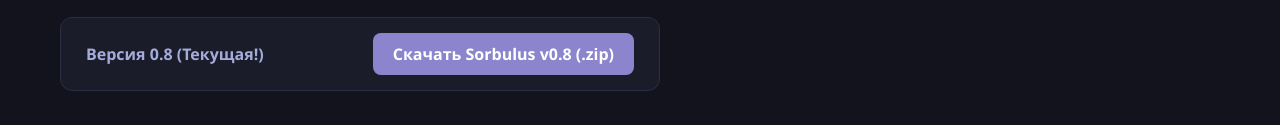
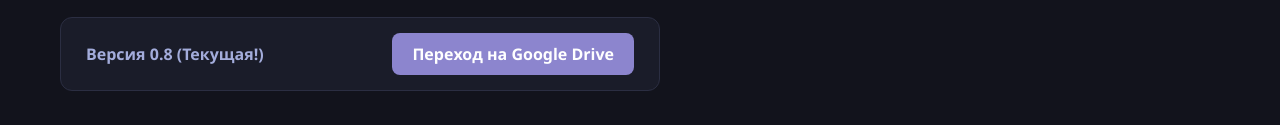
Before and after one commit to JanmiMC/sorbulus, a plain HTML site: page index.html in a window 1280 px wide. Shown: the part 1359-1484 px from the top of the page. Drawn offline with Linux system fonts and the light colour scheme; a web font is replaced by a local one.

Commit message:
Add files via upload

```diff
--- a/index.html
+++ b/index.html
@@ -49,9 +49,7 @@
         <div class="downloads-box">
             <div class="download-item">
                 <span class="version-tag">Версия 0.8 (Текущая!)</span>
-                <a href="Sorbulus_0.8.zip" class="btn-file-download" download>
-                    Скачать Sorbulus v0.8 (.zip)
-                </a>
+                <a href="https://drive.google.com/file/d/1-AZuOVQ2-vxwHtcMUXyVenZFNBdGgKDd/view?usp=drivesdk" class="btn-file-download" download>Переход на Google Drive</a>
             </div>
         </div>
     </section>
```
